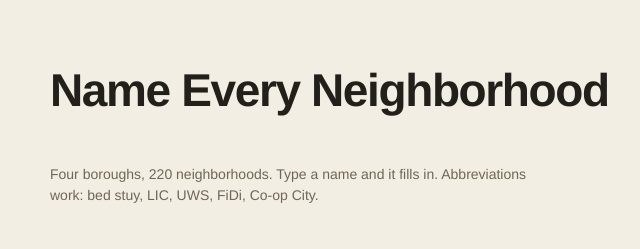
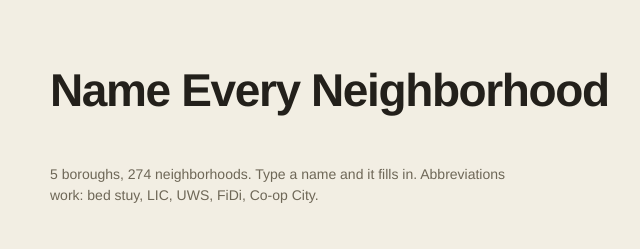
Before and after one commit to josephruocco/nyc-quiz, a plain HTML site: page name-them-all.html in a window 1280 px wide. Shown: the top 249 px of the page, 0-640 px from the left. Drawn offline with Linux system fonts and the light colour scheme.

Commit message:
Derive neighborhood list counts from data and correct outdated checks

```diff
--- a/name-them-all.html
+++ b/name-them-all.html
@@ -138,7 +138,7 @@
 <div class="wrap">
   <header>
     <h1>Name Every Neighborhood</h1>
-    <p class="sub">Four boroughs, 220 neighborhoods. Type a name and it fills in. Abbreviations work: bed stuy, LIC, UWS, FiDi, Co-op City.</p>
+    <p class="sub"><span id="neighborhoodCount">All five boroughs.</span> Type a name and it fills in. Abbreviations work: bed stuy, LIC, UWS, FiDi, Co-op City.</p>
   </header>
 
   <div class="bar">
@@ -203,6 +203,7 @@ for (const [name, cvar, list] of BOROUGHS) {
   grid.appendChild(col);
 }
 document.getElementById("total").textContent = total;
+document.getElementById("neighborhoodCount").textContent = `${BOROUGHS.length} boroughs, ${total} neighborhoods.`;
 
 const input = document.getElementById("guess");
 const flash = document.getElementById("flash");
@@ -266,6 +267,6 @@ input.focus();
 // self-check
 console.assert(norm("Bed-Stuy") === "bedstuy", "norm strips punctuation");
 console.assert(slots.filter(s => s.key === "murrayhill").length === 2, "Murray Hill exists in two boroughs");
-console.assert(new Set(slots.map(s => s.el.textContent)).size === slots.length - 1, "Murray Hill is the only duplicate name");
-console.assert(total === 220, "220 neighborhoods");
+console.assert(BOROUGHS.every(([, , names]) => new Set(names.map(norm)).size === names.length), "names are unique within each borough");
+console.assert(BOROUGHS.length === 5, "all five boroughs included");
 </script>
```
